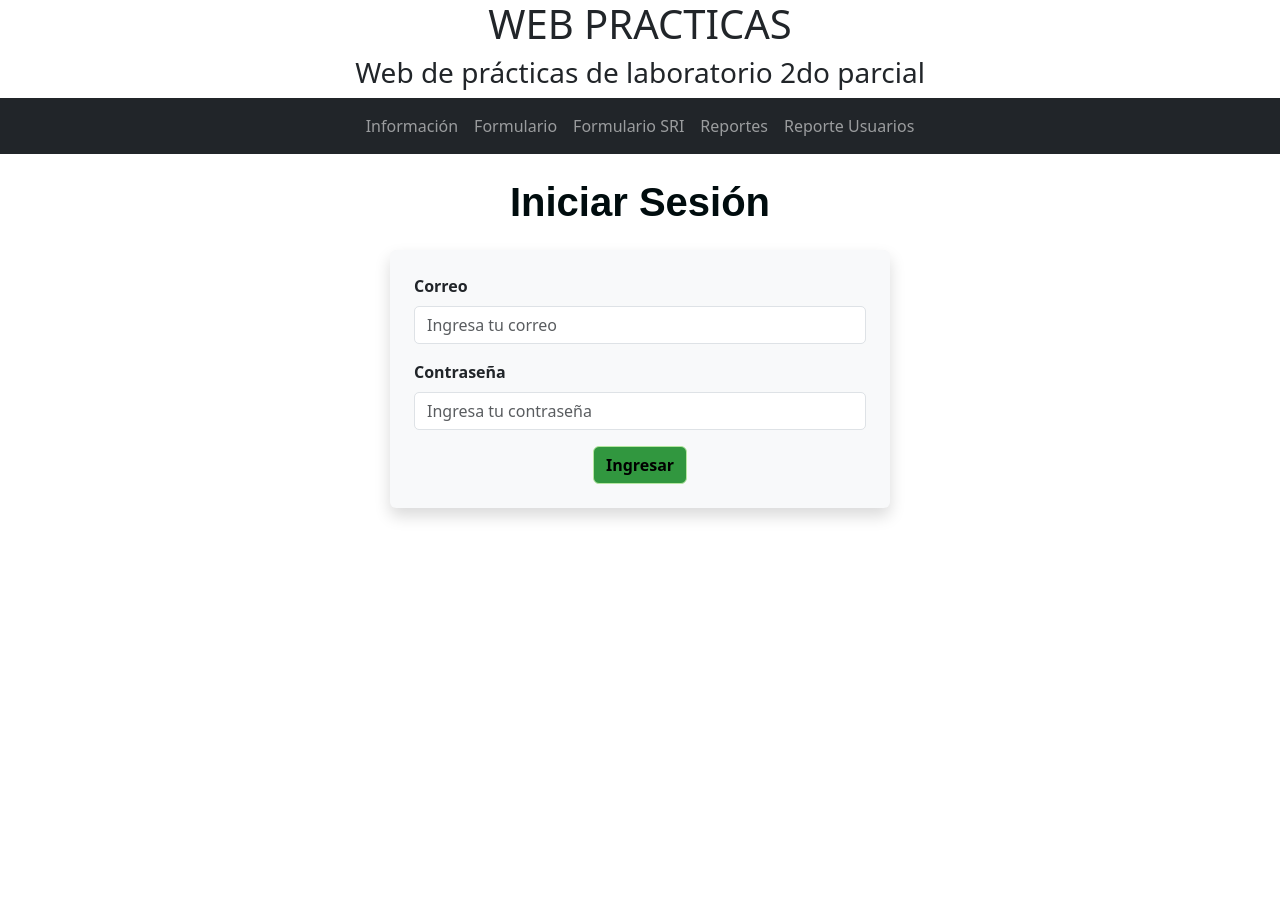
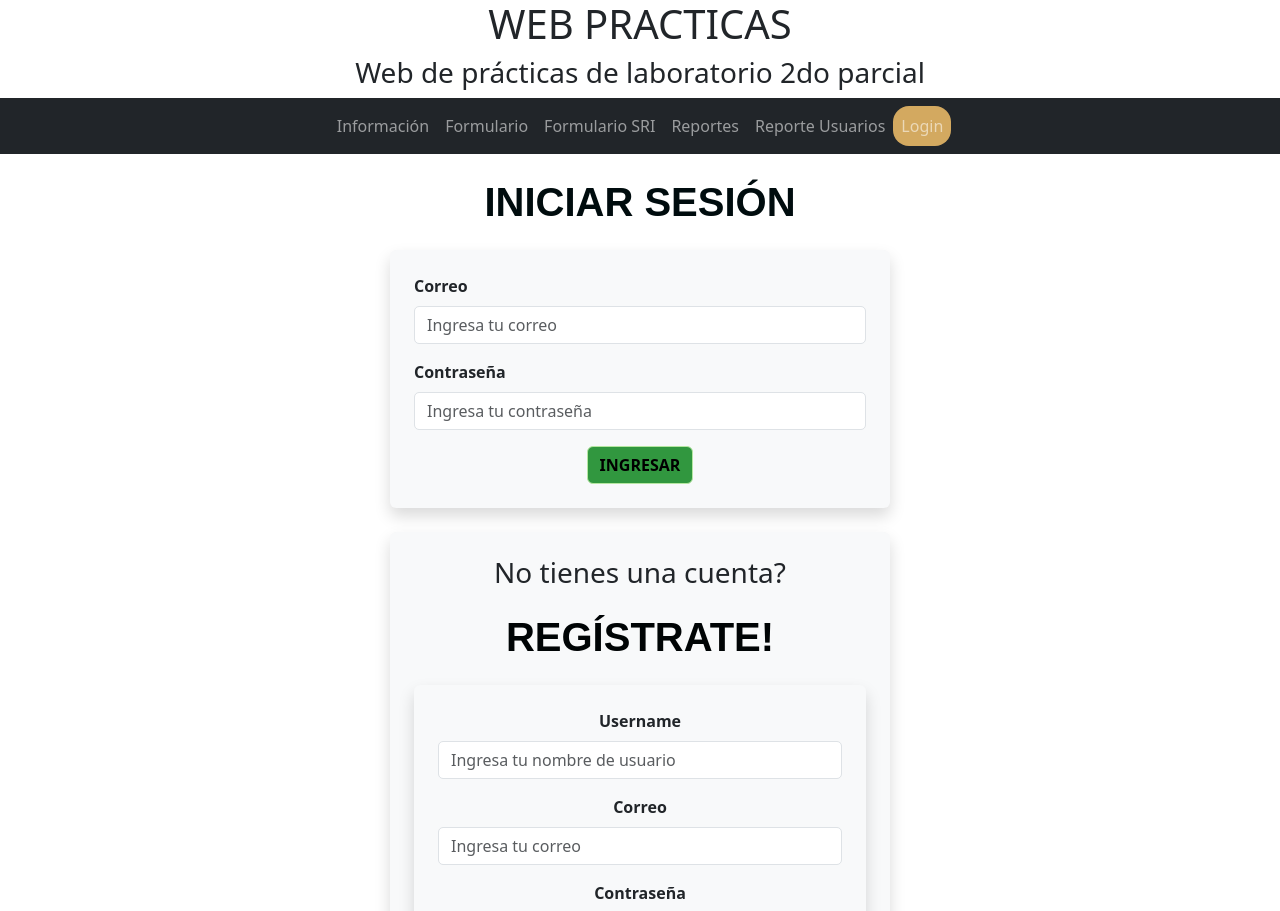
Before and after one commit to klvallejo1/Calculadora_Gastos, an Angular app: page /login in a window 1280 px wide. Shown: the top 911 px of the page. Before the commit the page ends 800 px from the top, so only its background shows below. Built offline with nearby package versions, Linux system fonts and the light colour scheme.

Commit message:
Login corregido

```diff
--- a/src/app/login/login.component.css
+++ b/src/app/login/login.component.css
@@ -28,9 +28,20 @@ form {
     background-color: #31973f;
     border-color: #b5e7a1;
     font-weight: bold;
+    font-size: 1rem;
 }
 
 .btn-info:hover {
     background-color: #70f181;
     border-color: #b5e7a1;
 }
+
+.btn-info2{
+    background-color: #f8b55e;
+    font-weight: bold;
+    font-size: 0.9rem;
+}
+
+.btn-info2:hover{
+    background-color: #eec084;
+}
--- a/src/app/login/login.component.html
+++ b/src/app/login/login.component.html
@@ -1,4 +1,5 @@
-<h1 class="container text-center my-4">Iniciar Sesión</h1>
+<div>
+    <h1 class="container text-center my-4">INICIAR SESIÓN</h1>
 
     <form [formGroup]="formulario" (ngSubmit)="onSubmit()" class="container bg-light p-4 rounded shadow">
         <div class="mb-3">
@@ -10,6 +11,14 @@
             <input type="password" class="form-control" formControlName="password" placeholder="Ingresa tu contraseña">
         </div>
         <div class="text-center">
-        <input type="submit" value="Ingresar" class="btn btn-info">
+            <input type="submit" value="INGRESAR" class="btn btn-info">
         </div>
     </form>
+
+</div>
+
+
+<div class="container text-center my-4 bg-light p-4 rounded shadow register">
+    <h3>No tienes una cuenta?</h3>
+    <app-register></app-register>
+</div>
--- a/src/app/menu/menu.component.html
+++ b/src/app/menu/menu.component.html
@@ -16,6 +16,9 @@
             <li class="nav-item">
                 <a routerLink="reporte_user" class="nav-link" routerLinkActive="activo">Reporte Usuarios</a>
             </li>
+            <li class="nav-item">
+                <a routerLink="login" class="nav-link" routerLinkActive="activo">Login</a>
+            </li>
         </ul>
     </div>
 </nav>
```
Lines whose indentation alone changed are shown as unchanged.
